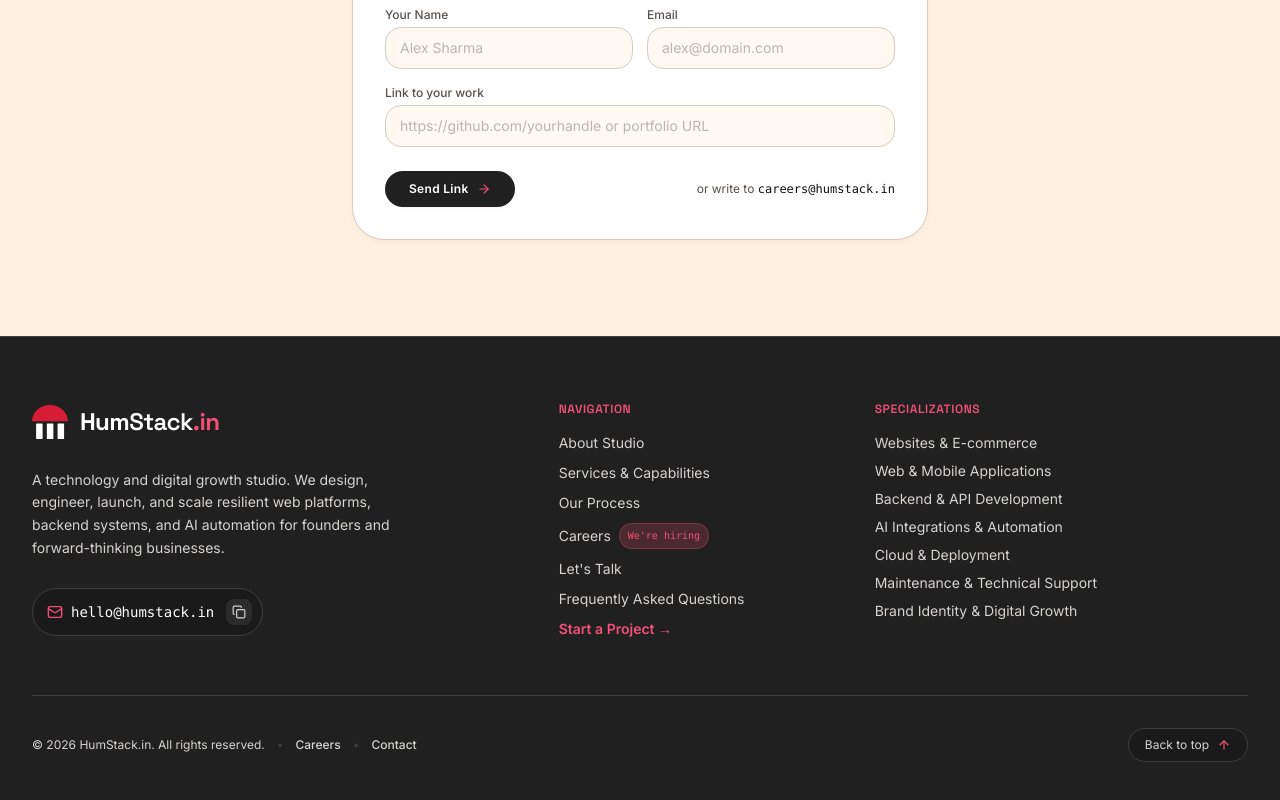
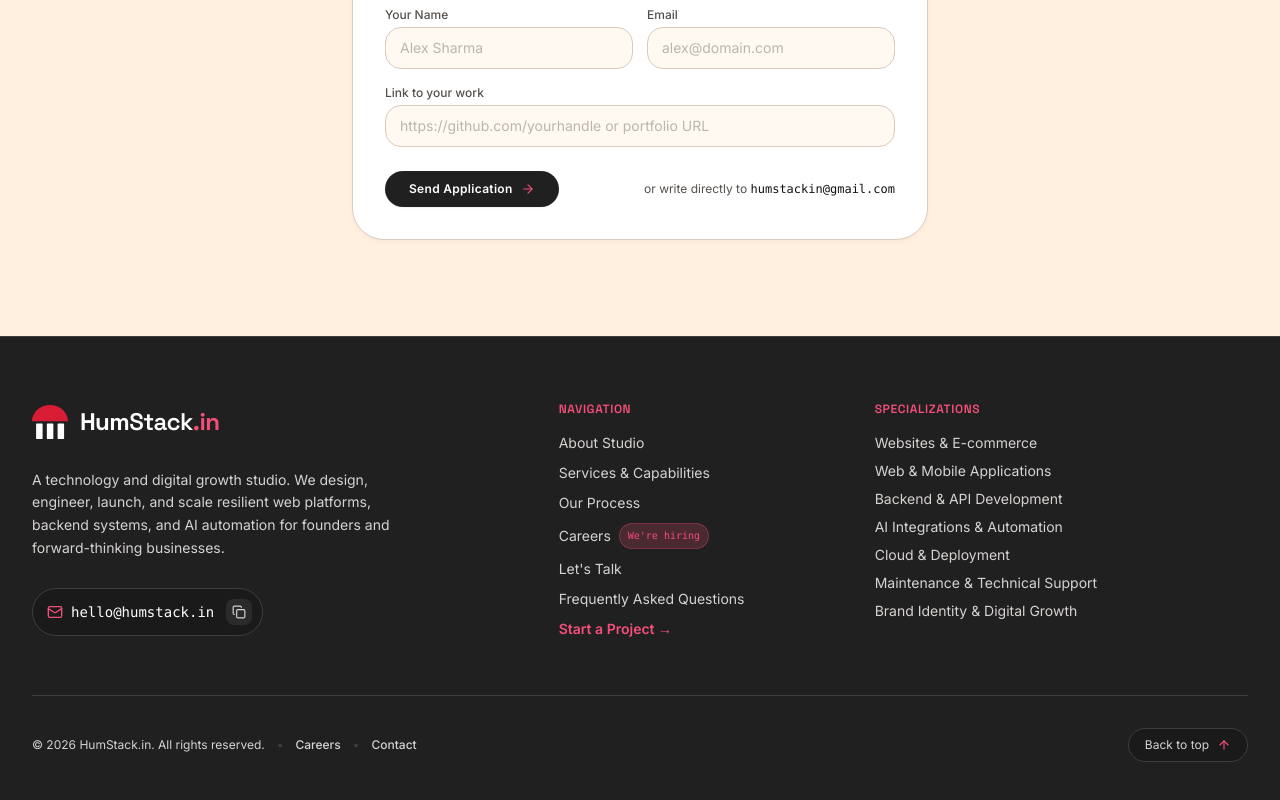
Before and after one commit to Shantanux0/Launch, a React (Vite) app: page /careers in a window 1280 px wide. Shown: the part 2240-3040 px from the top of the page. Built offline with nearby package versions, Linux system fonts and the light colour scheme.

Commit message:
Configure career application email to humstackin@gmail.com with instant email client launcher

```diff
--- a/src/pages/CareersPage.tsx
+++ b/src/pages/CareersPage.tsx
@@ -104,12 +104,18 @@
     const body = encodeURIComponent(
       `Hi HumStack team,\n\nI'm applying for the ${roleTitle} role.\n\nName: \nGitHub / Portfolio: \n`
     );
-    window.location.href = `mailto:careers@humstack.in?subject=${subject}&body=${body}`;
+    window.location.href = `mailto:humstackin@gmail.com?subject=${subject}&body=${body}`;
   };
 
   const handleSubmit = (e: React.FormEvent) => {
     e.preventDefault();
     setIsSubmitting(true);
+
+    const subject = encodeURIComponent(`Open Track Application: ${name}`);
+    const body = encodeURIComponent(
+      `Hi HumStack team,\n\nI would love to explore opportunities with HumStack.\n\nName: ${name}\nEmail: ${email}\nPortfolio / Work Link: ${portfolioLink}\n`
+    );
+    window.location.href = `mailto:humstackin@gmail.com?subject=${subject}&body=${body}`;
 
     setTimeout(() => {
       setIsSubmitting(false);
@@ -331,11 +337,12 @@
                   <Check className="w-5 h-5" />
                 </div>
                 <h3 className="text-lg font-heading font-bold text-primary">
-                  We got your details!
+                  Email Draft Opened!
                 </h3>
                 <p className="text-secondary text-sm max-w-sm mx-auto leading-relaxed">
-                  Thanks, <strong className="text-primary">{name || 'there'}</strong>. We review every portfolio and will get back to you at <strong className="text-primary">{email}</strong> if there’s a fit.
+                  Your mail app opened with your details prefilled for <strong className="text-primary font-mono">humstackin@gmail.com</strong>. Just press send in your email client!
                 </p>
+                <div className="pt-1">
                   <button
                     type="button"
                     onClick={() => {
@@ -344,10 +351,11 @@
                       setEmail('');
                       setPortfolioLink('');
                     }}
-                  className="text-xs text-secondary hover:text-coral transition-colors underline underline-offset-4 pt-1"
+                    className="text-xs text-secondary hover:text-coral transition-colors underline underline-offset-4"
                   >
-                  Submit another link
+                    Send another application
                   </button>
+                </div>
               </motion.div>
             ) : (
               <form onSubmit={handleSubmit} className="space-y-4">
@@ -401,15 +409,15 @@
                     disabled={isSubmitting}
                     className="inline-flex items-center justify-center gap-2 px-6 py-2.5 rounded-full bg-charcoal hover:bg-black text-white text-xs font-semibold tracking-wide transition-all shadow-sm hover:shadow group disabled:opacity-70"
                   >
-                    <span>{isSubmitting ? 'Sending...' : 'Send Link'}</span>
+                    <span>{isSubmitting ? 'Opening Mail...' : 'Send Application'}</span>
                     <ArrowRight className="w-3.5 h-3.5 text-coral transition-transform group-hover:translate-x-1" />
                   </button>
 
                   <a
-                    href="mailto:careers@humstack.in"
+                    href="mailto:humstackin@gmail.com"
                     className="text-xs text-secondary hover:text-coral transition-colors text-center sm:text-right"
                   >
-                    or write to <span className="font-mono text-primary font-medium">careers@humstack.in</span>
+                    or write directly to <span className="font-mono text-primary font-medium">humstackin@gmail.com</span>
                   </a>
                 </div>
               </form>
```
Lines whose indentation alone changed are shown as unchanged.
